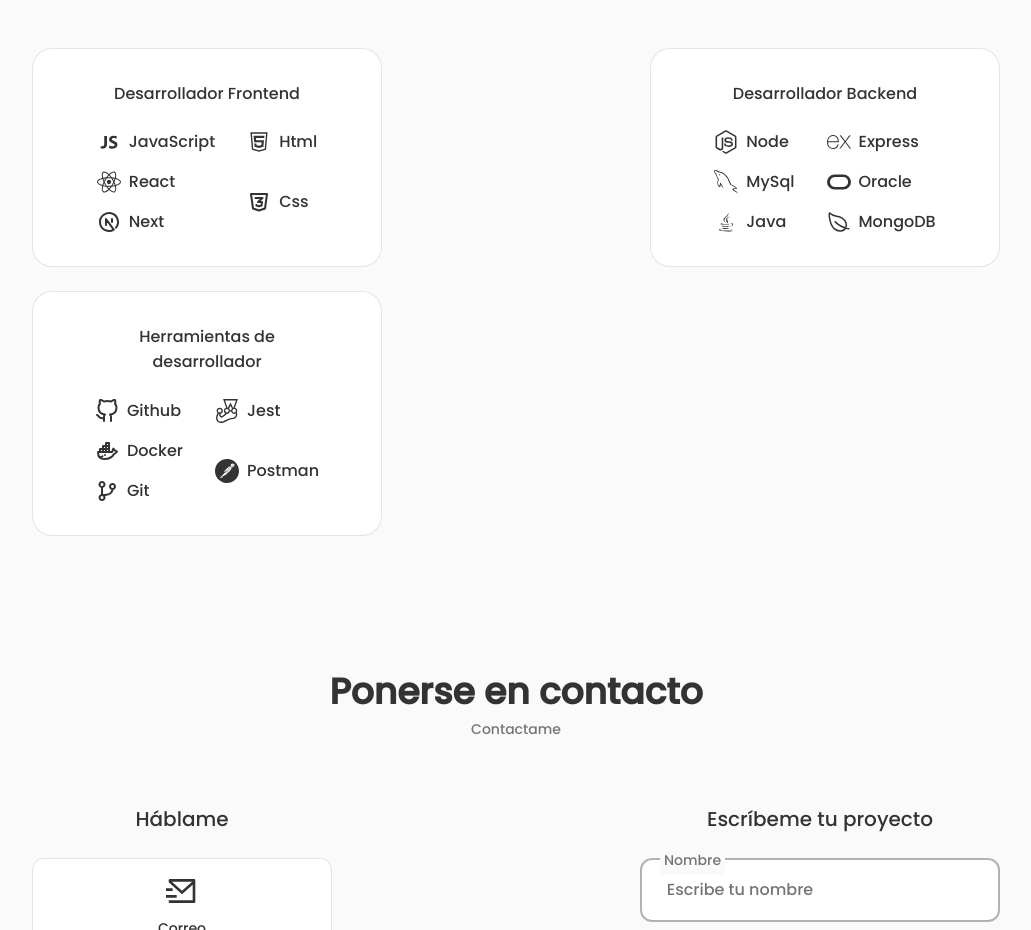
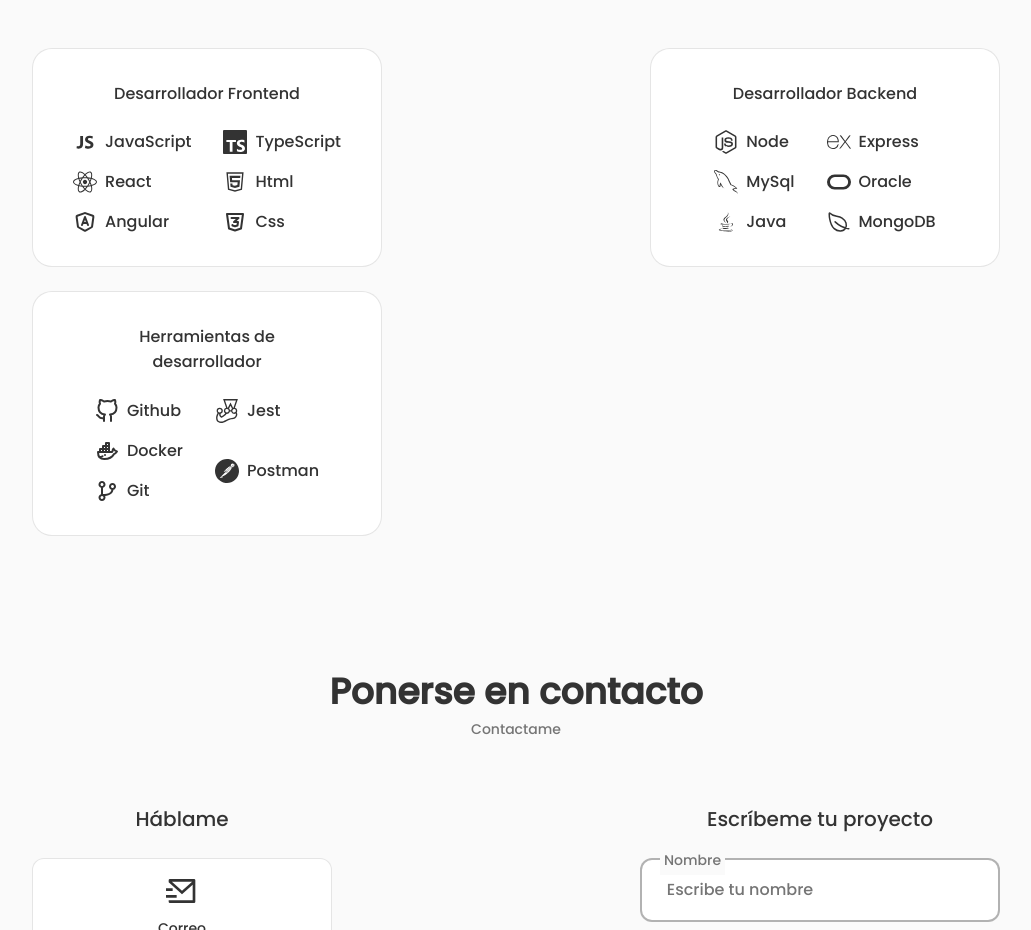
Before and after one commit to Bryan0175/Portafolio, a React (Create React App) app: page / in a window 1280 px wide. Shown: the part 4080-5010 px from the top of the page, without its empty margins (124-1155 px from the left). Built offline with nearby package versions, Linux system fonts and the light colour scheme.

Commit message:
Update Fronted.jsx

```diff
--- a/src/components/skills/Fronted.jsx
+++ b/src/components/skills/Fronted.jsx
@@ -3,8 +3,8 @@
 import { TbBrandNextjs } from "react-icons/tb";
 import { AiOutlineHtml5 } from "react-icons/ai";
 import { TbBrandCss3 } from "react-icons/tb";
-
-
+import { SiTypescript } from "react-icons/si";
+import { TbBrandAngular } from "react-icons/tb";
 
 const Fronted = () => {
   return(
@@ -26,14 +26,21 @@
                     </div>
                 </div></a>
 
-                <a href="https://nextjs.org/" target="_blank"><div className="skills__data">
-                    <TbBrandNextjs className="skills__icon"/>
+                <a href="https://angularjs.org/" target="_blank"><div className="skills__data">
+                    <TbBrandAngular className="skills__icon"/>
                     <div>
-                        <h3 className="skills__name">Next</h3>
+                        <h3 className="skills__name">Angular</h3>
                     </div>
                 </div></a>
             </div>
               <div className="skills__group">
+                  <a href="https://www.typescriptlang.org/" target="_blank"><div className="skills__data">
+                      <SiTypescript className="skills__icon"/>
+                      <div>
+                          <h3 className="skills__name">TypeScript</h3>
+                      </div>
+                  </div></a>
+
                   <a href="https://developer.mozilla.org/es/docs/Web/HTML" target="_blank"><div className="skills__data">
                       <AiOutlineHtml5 className="skills__icon"/>
                       <div>
```
